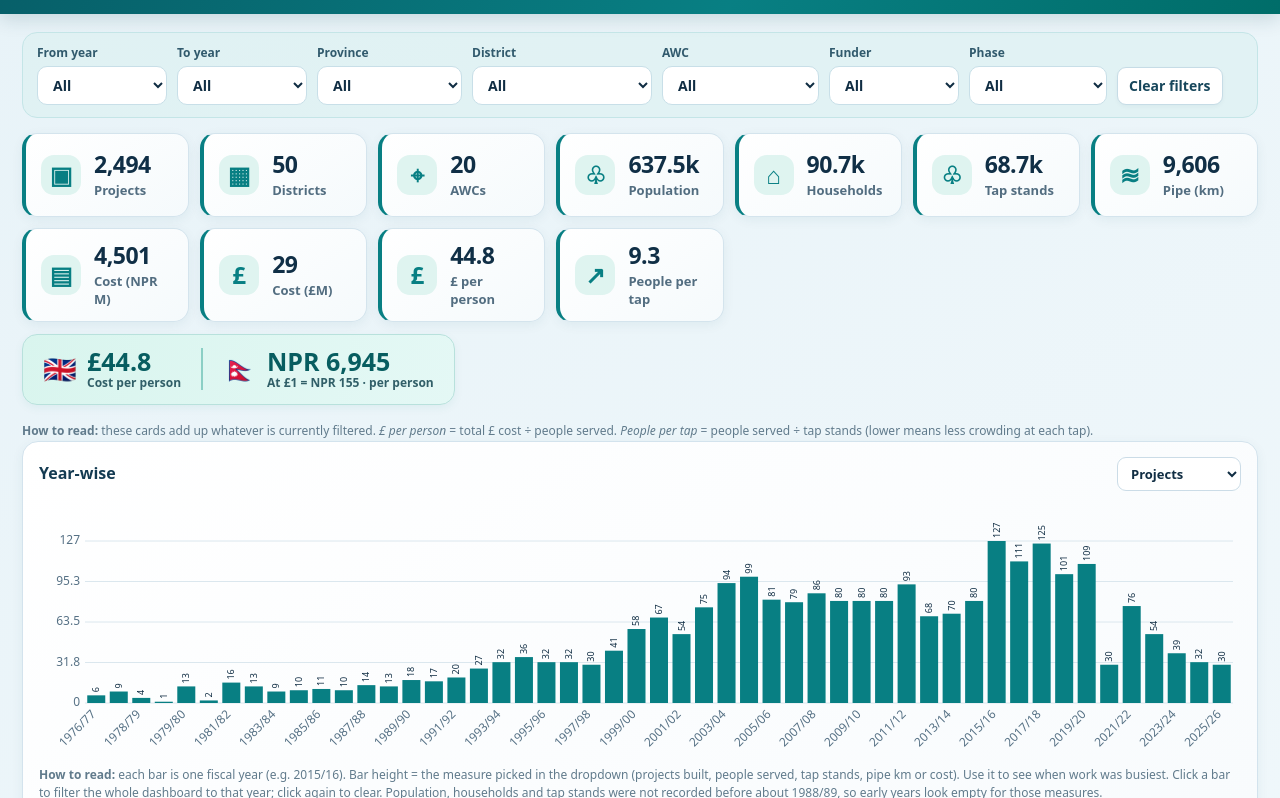
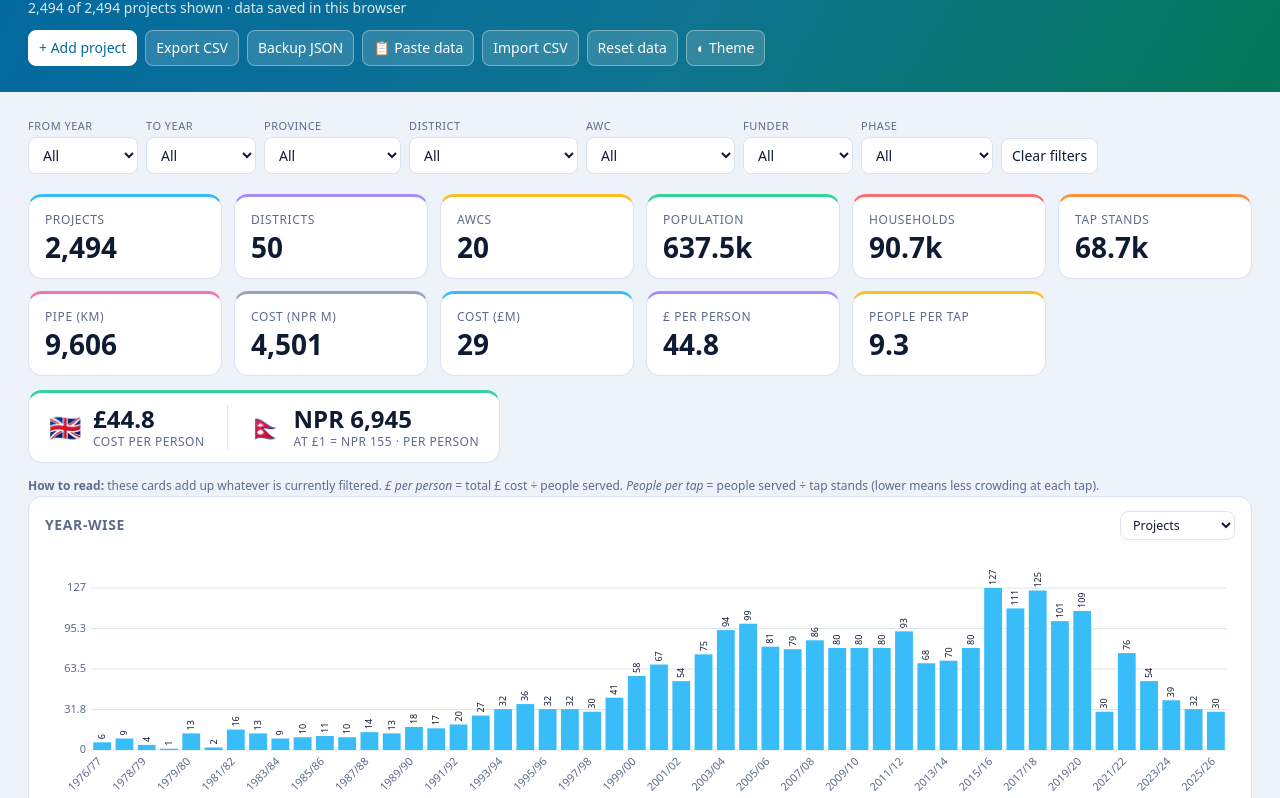
Before and after one commit to sandeshssilcpm/SandeshMEAL, a plain HTML site: page water-projects/index.html in a window 1280 px wide. Shown: the part 73-871 px from the top of the page. Drawn offline with Linux system fonts and the light colour scheme.

Commit message:
Update index.html

```diff
--- a/water-projects/index.html
+++ b/water-projects/index.html
@@ -1,65 +1,69 @@
 <!DOCTYPE html><html lang="en"><head><meta charset="utf-8"><meta name="viewport" content="width=device-width,initial-scale=1"><title>GWT Water Projects Dashboard</title>
 <style>
-:root{--bg:#f3f6f9;--card:#fff;--tx:#1b2430;--mu:#6b7686;--bd:#e1e7ee;--c0:#0b7285;--c1:#f08c00;--c2:#7048e8;--c3:#2f9e44;--c4:#e03131;--c5:#1c7ed6;--c6:#d6336c;--c7:#868e96}
-[data-theme=dark]{--bg:#10151c;--card:#19212b;--tx:#e6ebf1;--mu:#97a3b3;--bd:#2a3542}
-*{box-sizing:border-box}body{margin:0;font:14px/1.4 system-ui,Segoe UI,sans-serif;background:var(--bg);color:var(--tx)}
-header{display:flex;flex-wrap:wrap;gap:10px;align-items:center;justify-content:space-between;padding:14px 20px;background:var(--c0);color:#fff}
-h1{font-size:20px;margin:0}header small{opacity:.85}
-button,select,input{font:inherit;color:var(--tx);background:var(--card);border:1px solid var(--bd);border-radius:6px;padding:5px 8px}
-button{cursor:pointer}button.p{background:var(--c0);color:#fff;border-color:var(--c0)}button.d{color:var(--c4)}
-header button{background:rgba(255,255,255,.15);color:#fff;border-color:rgba(255,255,255,.4)}header button.p{background:#fff;color:var(--c0)}
-main{padding:14px 20px;max-width:1500px;margin:auto}
-#flt{display:flex;flex-wrap:wrap;gap:8px;align-items:end;margin-bottom:14px}#flt label{display:flex;flex-direction:column;font-size:11px;color:var(--mu)}
-.kp{display:grid;grid-template-columns:repeat(auto-fill,minmax(150px,1fr));gap:10px;margin-bottom:14px}
-.k{background:var(--card);border:1px solid var(--bd);border-radius:10px;padding:10px 12px;border-left:4px solid var(--c0)}.k b{font-size:22px;display:block}.k span{color:var(--mu);font-size:12px}
-.g{display:grid;grid-template-columns:repeat(12,1fr);gap:14px}.card{background:var(--card);border:1px solid var(--bd);border-radius:10px;padding:12px;min-width:0}
+/* Theme matched to "Water Digitisation Record" (visual layer only – all logic unchanged) */
+:root{--bg:#eef3fa;--card:#fff;--tx:#0f1b33;--mu:#5b6b8c;--bd:#dbe3f1;--hi:#e6f0fd;--acc:#38bdf8;
+--c0:#38bdf8;--c1:#fbbf24;--c2:#a78bfa;--c3:#34d399;--c4:#f87171;--c5:#fb923c;--c6:#f472b6;--c7:#94a3b8}
+[data-theme=dark]{--bg:#0a1424;--card:#111d33;--tx:#e8eefc;--mu:#8a98b8;--bd:#22314f;--hi:#1b2c4d}
+*{box-sizing:border-box}
+body{margin:0;background:var(--bg);color:var(--tx);font:14px/1.45 system-ui,Segoe UI,Roboto,sans-serif}
+header{padding:26px 28px;background:linear-gradient(120deg,#0369a1,#0e7490 55%,#047857);color:#fff;display:flex;justify-content:space-between;align-items:center;gap:12px;flex-wrap:wrap}
+h1{margin:0;font-size:28px;letter-spacing:.3px}
+header small{display:block;margin-top:4px;opacity:.85;font-size:14px}
+header>div:last-child{display:flex;flex-wrap:wrap;gap:8px;align-items:center}
+button,select,input{font:inherit;color:var(--tx);background:var(--card);border:1px solid var(--bd);border-radius:8px;padding:7px 10px}
+button{cursor:pointer}button:hover{border-color:#38bdf8}
+button:focus-visible,select:focus-visible,input:focus-visible{outline:2px solid #38bdf8;outline-offset:1px}
+button.p{background:#0ea5e9;color:#fff;border-color:#0ea5e9}button.d{color:#f87171}
+header button{background:rgba(255,255,255,.15);color:#fff;border-color:rgba(255,255,255,.35)}
+header button.p{background:#fff;color:#0369a1;border-color:#fff}
+main{padding:18px 28px 40px;max-width:1500px;margin:auto}
+#flt{display:flex;flex-wrap:wrap;gap:8px;align-items:flex-end;margin-bottom:12px;position:sticky;top:0;z-index:5;background:var(--bg);padding:8px 0}
+#flt label{display:flex;flex-direction:column;font-size:11px;color:var(--mu);text-transform:uppercase;letter-spacing:.5px;gap:3px}
+#flt select{min-width:110px;text-transform:none;letter-spacing:0;font-size:14px}
+.kp{display:grid;grid-template-columns:repeat(auto-fit,minmax(170px,1fr));gap:12px;margin-bottom:14px}
+.k{--c:var(--c0);display:flex;flex-direction:column;background:var(--card);border:1px solid var(--bd);border-top:3px solid var(--c);border-radius:14px;padding:14px 16px}
+.k:nth-child(8n+1){--c:var(--c0)}.k:nth-child(8n+2){--c:var(--c2)}.k:nth-child(8n+3){--c:var(--c1)}.k:nth-child(8n+4){--c:var(--c3)}
+.k:nth-child(8n+5){--c:var(--c4)}.k:nth-child(8n+6){--c:var(--c5)}.k:nth-child(8n+7){--c:var(--c6)}.k:nth-child(8n+8){--c:var(--c7)}
+.k b{display:block;font-size:28px;margin-top:2px;line-height:1.2}
+.k span{order:-1;color:var(--mu);font-size:12px;text-transform:uppercase;letter-spacing:.6px}
+.currency-strip{display:flex;align-items:center;gap:22px;width:max-content;max-width:100%;margin:0 0 14px;padding:12px 20px;background:var(--card);border:1px solid var(--bd);border-top:3px solid var(--c3);border-radius:14px}
+.currency-item{display:grid;grid-template-columns:34px auto;column-gap:10px;align-items:center}
+.currency-flag{grid-row:span 2;font-size:26px}
+.currency-item strong{font-size:24px;line-height:1.15;color:var(--tx)}
+.currency-item small{font-size:12px;color:var(--mu);text-transform:uppercase;letter-spacing:.5px}
+.currency-divider{align-self:stretch;width:1px;background:var(--bd)}
+.g{display:grid;grid-template-columns:repeat(12,1fr);gap:14px}
+.card{background:var(--card);border:1px solid var(--bd);border-radius:14px;padding:14px 16px;min-width:0;overflow:hidden}
 .s12{grid-column:span 12}.s8{grid-column:span 8}.s6{grid-column:span 6}.s4{grid-column:span 4}
-@media(max-width:900px){.s8,.s6,.s4{grid-column:span 12}}
-h3{margin:0 0 8px;font-size:14px;display:flex;justify-content:space-between;gap:6px;flex-wrap:wrap;align-items:center}h3 select{font-size:12px;padding:2px 4px}
-small.n{color:var(--mu);display:block;margin-top:4px;font-size:11px}
-svg text.t{font-size:10px;fill:var(--mu)}svg line.g{stroke:var(--bd)}svg rect[data-f]{cursor:pointer}svg rect:hover,svg circle:hover{opacity:.7}
-.lg{display:flex;gap:10px;flex-wrap:wrap;font-size:12px;margin-bottom:4px}.lg i{display:inline-block;width:10px;height:10px;border-radius:2px;margin-right:4px}
-#ins li{margin:4px 0}.tw{overflow:auto}table{border-collapse:collapse;width:100%;font-size:12px}th,td{padding:5px 8px;border-bottom:1px solid var(--bd);white-space:nowrap;text-align:left}th{cursor:pointer;position:sticky;top:0;background:var(--card)}
-#tp{position:fixed;pointer-events:none;background:#111;color:#fff;padding:4px 8px;border-radius:5px;font-size:12px;display:none;z-index:9}
-dialog{border:1px solid var(--bd);border-radius:10px;background:var(--card);color:var(--tx);width:min(900px,95vw)}dialog form>div{display:grid;grid-template-columns:repeat(auto-fill,minmax(210px,1fr));gap:8px}
-dialog label{font-size:11px;color:var(--mu);display:flex;flex-direction:column}dialog input{width:100%}
-
-/* GWT refreshed dashboard design – visual layer only */
-:root{--bg:#eaf3f8;--card:#fff;--tx:#102d43;--mu:#526d80;--bd:#d2e1eb;--c0:#087f83;--c1:#f28c00;--c2:#7844a8;--c3:#159b61;--c4:#d94b45;--c5:#1689c5;--c6:#d84b91;--c7:#73899b}
-body{font-size:15px;background:linear-gradient(145deg,#e8f3f8,#f6fbfd 60%,#e6f1f6);color:var(--tx)}
-header{min-height:76px;padding:15px 24px;background:linear-gradient(115deg,#075e68,#087f83 58%,#006d69);box-shadow:0 5px 18px #063f4c28;gap:14px}
-header h1{font-size:clamp(21px,2vw,29px);font-weight:800;letter-spacing:-.45px}header small{font-size:13px;font-weight:600}
-header>div:last-child{display:flex;flex-wrap:wrap;gap:7px;align-items:center}
-button,select,input{font-size:14px;border:1px solid #cbdce7;border-radius:9px;padding:8px 11px;transition:box-shadow .16s,border-color .16s,transform .16s}
-button{cursor:pointer;font-weight:650;box-shadow:0 2px 4px #12394d0a}button:hover{transform:translateY(-1px);box-shadow:0 4px 12px #12394d16}
-button:focus-visible,select:focus-visible,input:focus-visible{outline:3px solid #66c9d5;outline-offset:2px}
-header button{background:#ffffff15;border:1px solid #ffffff55;color:#fff;border-radius:9px;padding:9px 12px}header button.p{background:#fff;color:#087f83;border-color:#fff}
-main{max-width:1740px;padding:18px 22px;margin:auto}
-#flt{display:flex;flex-wrap:wrap;gap:10px;align-items:end;margin:0 0 15px;padding:12px 14px;background:#dff2f3cc;border:1px solid #c4e5e7;border-radius:15px}
-#flt label{font-size:12px;font-weight:700;color:#315a6d;gap:4px}#flt select{min-width:130px;background:#fff;border-color:#c8dfe8;border-radius:10px;font-weight:600}#clr{background:#fff;color:#16465b;border-color:#c6dce6}
-.kp{grid-template-columns:repeat(auto-fit,minmax(150px,1fr));gap:11px;margin-bottom:12px}
-.k{position:relative;display:flex;flex-direction:column;justify-content:center;min-height:84px;padding:13px 14px 12px 68px;border:1px solid #d4e4ed;border-left:4px solid var(--c0);border-radius:15px;background:linear-gradient(145deg,#fff,#f5fafc);box-shadow:0 3px 12px #174b6410}
-.k:before{content:"";position:absolute;left:15px;top:50%;transform:translateY(-50%);width:40px;height:40px;border-radius:13px;background:#dff4f0;color:#087f83;display:grid;place-items:center;font-size:24px;font-weight:800}
-.k:nth-child(1):before{content:"▣"}.k:nth-child(2):before{content:"▦"}.k:nth-child(3):before{content:"⌖"}.k:nth-child(4):before{content:"♧"}.k:nth-child(5):before{content:"⌂"}.k:nth-child(6):before{content:"♧"}.k:nth-child(7):before{content:"≋"}.k:nth-child(8):before{content:"▤"}.k:nth-child(9):before{content:"£"}.k:nth-child(10):before{content:"£"}.k:nth-child(11):before{content:"↗"}
-.k b{font-size:clamp(23px,1.8vw,29px);line-height:1.15;color:#102f46;font-weight:850;letter-spacing:-.5px}.k span{font-size:13px;color:#526d80;font-weight:600;margin-top:4px}
-.currency-strip{display:flex;align-items:center;gap:20px;width:max-content;max-width:100%;margin:0 0 17px;padding:12px 20px;border:1px solid #b8e1dc;border-radius:15px;background:linear-gradient(105deg,#d9f5ee,#e4f8f5);box-shadow:0 3px 10px #147b7410}
-.currency-item{display:grid;grid-template-columns:34px auto;column-gap:10px;align-items:center}.currency-flag{grid-row:span 2;font-size:27px}.currency-item strong{font-size:25px;font-weight:850;color:#075d60;line-height:1.15}.currency-item small{font-size:12px;color:#315f68;font-weight:600}.currency-divider{width:2px;height:42px;background:#8bcfc5}
-.g{gap:15px}.card{padding:15px 16px;border:1px solid #d3e3ed;border-radius:16px;background:linear-gradient(150deg,#fff,#f8fbfd);box-shadow:0 3px 12px #174b6410;overflow:hidden}
-h3{font-size:16px;font-weight:800;color:#143b52;margin-bottom:12px}h3 select{font-size:13px;padding:6px 9px;border-radius:9px}
-small.n{font-size:12px;line-height:1.55;color:#617b8c;margin-top:8px}
-svg text.t{font-size:12px;fill:#567185}svg line.g{stroke:#dbe7ee}
-table{font-size:13px}th,td{padding:8px 10px}th{background:#eaf4f7;color:#17445b}
-dialog{padding:0;border:1px solid #c8dfe9;border-radius:18px;box-shadow:0 22px 65px #123b4c44;max-height:88vh;overflow:auto;width:min(950px,96vw)}
-dialog::backdrop{background:#092d3b66;backdrop-filter:blur(3px)}
-#dlg form{padding:0 20px 17px}#dlg h3#dt{margin:0 -20px 16px;padding:17px 22px;background:linear-gradient(110deg,#087f83,#056a6b);color:white;font-size:20px}
-#ff{grid-template-columns:repeat(4,minmax(0,1fr));gap:11px 12px}
-dialog label{font-size:12px;font-weight:650;color:#486779;gap:4px}dialog input{padding:9px 10px;min-height:38px;border-radius:9px;background:#fbfdff}
-#fm>p{margin:16px 0 0}#sv{padding:10px 19px;background:#087f83;border-color:#087f83}#cx{padding:10px 17px}#pd{padding:20px}
-@media(max-width:1050px){#ff{grid-template-columns:repeat(3,minmax(0,1fr))}.kp{grid-template-columns:repeat(auto-fit,minmax(145px,1fr))}}
-@media(max-width:700px){main{padding:12px}header{padding:14px}#ff{grid-template-columns:repeat(2,minmax(0,1fr))}.currency-strip{width:100%;justify-content:center;gap:12px}.k{padding-left:58px}.k:before{left:10px;width:36px;height:36px}}
-@media(max-width:430px){#ff{grid-template-columns:1fr}.currency-item strong{font-size:20px}}
+@media(max-width:1000px){.s8,.s6,.s4{grid-column:span 12}}
+h3{margin:0 0 10px;font-size:14px;color:var(--mu);text-transform:uppercase;letter-spacing:.6px;font-weight:600;display:flex;justify-content:space-between;gap:6px;flex-wrap:wrap;align-items:center}
+h3 select,h3 input,h3 label{font-size:12.5px;padding:4px 8px;text-transform:none;letter-spacing:0;font-weight:400}
+h3 label{padding:0;color:var(--mu)}h3 label input{padding:0}
+small.n{display:block;margin-top:8px;font-size:12px;line-height:1.55;color:var(--mu)}
+svg text.t{font-size:11px;fill:var(--mu)}svg line.g{stroke:var(--bd)}
+svg rect[data-f]{cursor:pointer}svg rect:hover,svg circle:hover,svg path:hover{opacity:.75}
+.lg{display:flex;gap:10px;flex-wrap:wrap;font-size:12.5px;margin-bottom:4px}
+.lg i{display:inline-block;width:10px;height:10px;border-radius:3px;margin-right:6px}
+#ins{padding-left:18px;margin:0}#ins li{margin:5px 0}
+.tw{overflow:auto;max-height:560px}
+table{border-collapse:collapse;width:100%;font-size:12.5px}
+th,td{padding:6px 8px;border-bottom:1px solid var(--bd);white-space:nowrap;text-align:left}
+th{position:sticky;top:0;background:var(--card);border-bottom:2px solid var(--bd);cursor:pointer;color:var(--mu);font-weight:600}
+tr:hover td{background:var(--hi)}td button{padding:1px 7px}
+#tp{position:fixed;pointer-events:none;background:#0ea5e9;color:#fff;padding:4px 10px;border-radius:8px;font-size:12px;display:none;z-index:99}
+dialog{background:var(--card);color:var(--tx);border:1px solid var(--bd);border-radius:14px;padding:20px;width:min(900px,95vw);max-height:90vh;overflow:auto}
+dialog::backdrop{background:rgba(0,0,0,.55)}
+dialog h3{margin:0 0 12px;font-size:18px;color:var(--tx);text-transform:none;letter-spacing:0;font-weight:600}
+dialog form>div{display:grid;grid-template-columns:repeat(auto-fill,minmax(200px,1fr));gap:10px}
+dialog label{font-size:12px;color:var(--mu);display:flex;flex-direction:column;gap:3px}
+dialog input{width:100%}
+dialog p{margin:14px 0 0;display:flex;gap:8px;flex-wrap:wrap;align-items:center;justify-content:flex-end}
+#pd p:first-of-type{justify-content:flex-start}
+textarea{font:12px/1.4 ui-monospace,monospace;color:var(--tx);background:var(--bg)!important;border:1px solid var(--bd)!important;border-radius:8px!important;padding:8px;margin:8px 0}
+@media(max-width:700px){main{padding:14px 14px 32px}header{padding:18px 16px}h1{font-size:22px}.currency-strip{width:100%;justify-content:center;gap:12px}}
+@media(max-width:430px){.currency-item strong{font-size:20px}}
 </style></head><body>
-<header><div><h1>GWT Water Projects Dashboard</h1><small id="sub"></small></div>
+<header><div><h1>💧 GWT Water Projects Dashboard</h1><small id="sub"></small></div>
 <div><button class="p" id="add">+ Add project</button> <button id="exc">Export CSV</button> <button id="exj">Backup JSON</button> <button id="pst">📋 Paste data</button> <button id="imp">Import CSV</button> <button id="rst">Reset data</button> <button id="th">◐ Theme</button><input type="file" id="fi" accept=".csv,.json" hidden></div></header>
 <main>
 <div id="flt"></div><div class="kp" id="kp"></div><div class="currency-strip" id="currencyStrip"><div class="currency-item"><span class="currency-flag">🇬🇧</span><strong id="gbpPerPerson">£44.8</strong><small>Cost per person</small></div><div class="currency-divider"></div><div class="currency-item"><span class="currency-flag">🇳🇵</span><strong id="nprPerPerson">NPR 6,944</strong><small>At £1 = NPR 155 · per person</small></div></div><small class="n"><b>How to read:</b> these cards add up whatever is currently filtered. <i>£ per person</i> = total £ cost ÷ people served. <i>People per tap</i> = people served ÷ tap stands (lower means less crowding at each tap).</small>
@@ -75,7 +79,7 @@ dialog label{font-size:12px;font-weight:650;color:#486779;gap:4px}dialog input{p
 <div class="card s6"><h3>Cost per person served (£) by year</h3><div id="c8"></div><small class="n"><b>How to read:</b> for each year, total £ cost ÷ total people served (only projects where population was recorded). A rising line means water costs more per person, which can reflect longer pipelines, harder terrain or higher prices.</small></div>
 <div class="card s6"><h3>People per tap stand by year</h3><div id="c9"></div><small class="n"><b>How to read:</b> for each year, people served ÷ tap stands. A higher point means more people share each tap; a lower point means better access per person.</small></div>
 <div class="card s8"><h3>Correlation explorer <span><select data-s="sx" class="sf"></select> vs <select data-s="sy" class="sf"></select> <label><input type="checkbox" data-s="log"> log scale</label></span></h3><div id="c10"></div><small class="n" id="c10n"></small><small class="n"><b>How to read:</b> each dot is one project; pick what goes on the X and Y axes in the dropdowns. The dashed line is the overall trend. <b>r</b> runs from −1 to +1: close to +1 means the two measures rise together, near 0 means no real link, negative means one rises as the other falls. Tick <i>log scale</i> to spread out the dots, because a few very large projects otherwise squash the rest. Dot colour = funder; hover a dot to see the project.</small></div>
-<div class="card s4"><h3>Correlation matrix (Pearson r)</h3><div id="c11"></div><small class="n"><b>How to read:</b> each square compares two measures and shows their correlation r. Teal = they rise together, red = opposite direction. A darker square means a stronger link and the number is the exact r. The diagonal is always 1.00 because a measure matches itself. Only projects where both values are recorded (&gt;0) are used.</small></div>
+<div class="card s4"><h3>Correlation matrix (Pearson r)</h3><div id="c11"></div><small class="n"><b>How to read:</b> each square compares two measures and shows their correlation r. Blue = they rise together, red = opposite direction. A darker square means a stronger link and the number is the exact r. The diagonal is always 1.00 because a measure matches itself. Only projects where both values are recorded (&gt;0) are used.</small></div>
 <div class="card s8"><h3>AWC × 5-year period (uses AWC metric)</h3><div id="c12"></div><small class="n"><b>How to read:</b> each row is an AWC and each column is a 5-year period (for example 15–19 = fiscal years 2015 to 2019). A darker square means more of the chosen measure in that period. It shows when each AWC was most active. The measure follows the AWC chart’s dropdown.</small></div>
 <div class="card s4"><h3>£ per person by AWC</h3><div id="c13"></div><small class="n"><b>How to read:</b> total £ cost ÷ people served for each AWC. A longer red bar means each person served cost more there. Compare with the pipe-length correlation to see if long pipelines explain the higher cost.</small></div>
 <div class="card s12"><h3>Project records <span><input data-s="q" placeholder="Search anything…"> <label><input type="checkbox" data-s="all"> all columns</label></span></h3><div class="tw" id="tb"></div><div id="pg" style="margin-top:8px"></div><small class="n"><b>How to read:</b> every project is one row. Click a column heading to sort. <i>Edit</i> changes a row and <i>Delete</i> removes it. The search box filters the whole dashboard, and <i>all columns</i> shows all 27 headings.</small></div>
```
